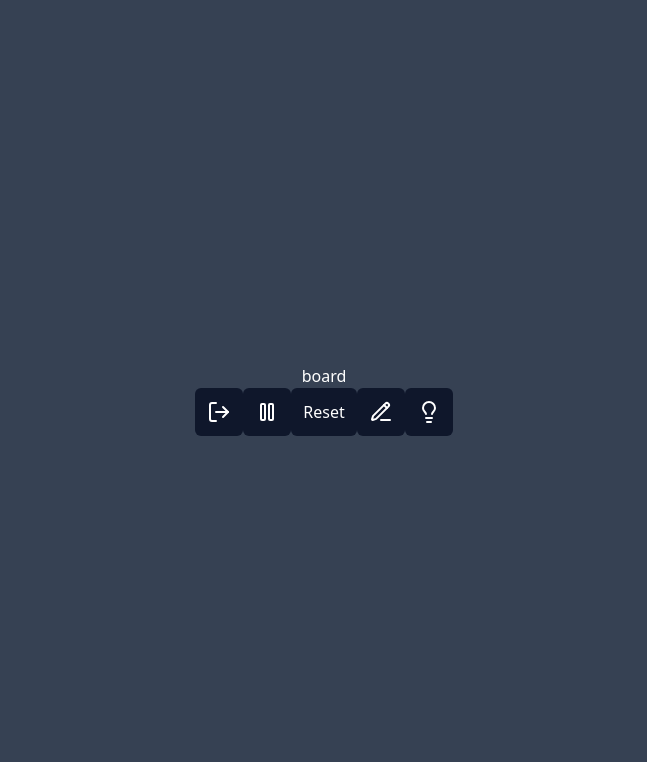
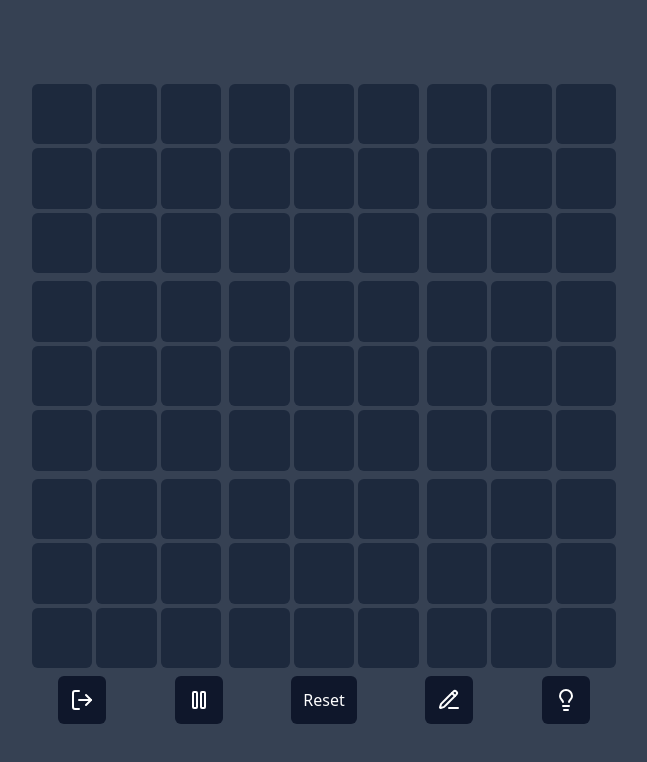
Before and after one commit to Ayushkumar-13/frontend, a React (Vite) app in the folder React/sudokuuuu/: page /game in a window 1280 px wide. Shown: the top 762 px of the page, without its empty margins (316-963 px from the left). Built offline with nearby package versions, Linux system fonts and the light colour scheme.

Commit message:
added 31-21

```diff
--- a/React/sudokuuuu/src/components/Board/Board.jsx
+++ b/React/sudokuuuu/src/components/Board/Board.jsx
@@ -1,10 +1,30 @@
 import React from 'react'
+import Square from './Square'
+function Board() {
+     const squares = Array(3).fill(Array(3).fill(null))
+  return (
+    <div className='flex w-screen h-[50vh] md:w-[600px] md:h-[600px] p-2 flex-col gap-2 relative '>
+       <div className='flex gap-2 w-full h-full'>
+            <Square/>
+            <Square/>
+            <Square/>
 
-function Board() {
-  return (
-    <div>
-      board
+       </div>
+       <div className='flex gap-2 w-full h-full'>
+            <Square/>
+            <Square/>
+            <Square/>
+
+       </div>
+       <div className='flex gap-2 w-full h-full'>
+            <Square/>
+            <Square/>
+            <Square/>
+
+       </div>
+
     </div>
+
   )
 }
 
--- a/React/sudokuuuu/src/components/Board/Cell.jsx
+++ b/React/sudokuuuu/src/components/Board/Cell.jsx
@@ -2,8 +2,8 @@ import React from 'react'
 
 function Cell() {
   return (
-    <div>
-      cell
+    <div className='Cell select-none flex items-center justify-center cursor-pointer bg-slate-800 w-full h-full rounded-md hover:outline hover:outline-[1px]'>
+
     </div>
   )
 }
--- a/React/sudokuuuu/src/components/Board/Square.jsx
+++ b/React/sudokuuuu/src/components/Board/Square.jsx
@@ -1,11 +1,26 @@
 import React from 'react'
+import Cell from './Cell'
 
 function Square() {
-  return (
-    <div>
-      square
-    </div>
-  )
+    return (
+        <div className='box w-full h-full gap-1 flex flex-col'>
+            <div className='flex gap-1 w-full h-full'>
+                <Cell />
+                <Cell />
+                <Cell />
+            </div>
+            <div className='flex gap-1 w-full h-full'>
+                <Cell />
+                <Cell />
+                <Cell />
+            </div>
+            <div className='flex gap-1 w-full h-full'>
+                <Cell />
+                <Cell />
+                <Cell />
+            </div>
+        </div>
+    )
 }
 
 export default Square
```
